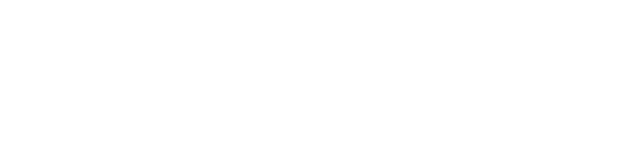
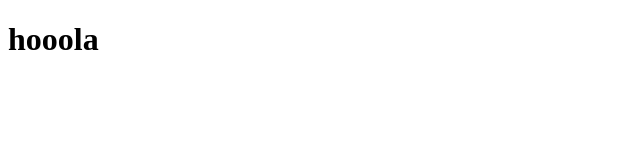
Before and after one commit to fahumadas/git-estudio, a plain HTML site: page index.html in a window 1280 px wide. Shown: the whole page, without its empty margins (0-640 px from the left). Drawn offline with Linux system fonts and the light colour scheme.

Commit message:
agregamos un h1

```diff
--- a/index.html
+++ b/index.html
@@ -6,6 +6,6 @@
     <title>Document</title>
 </head>
 <body>
-
+    <h1>hooola</h1>
 </body>
 </html>
```
